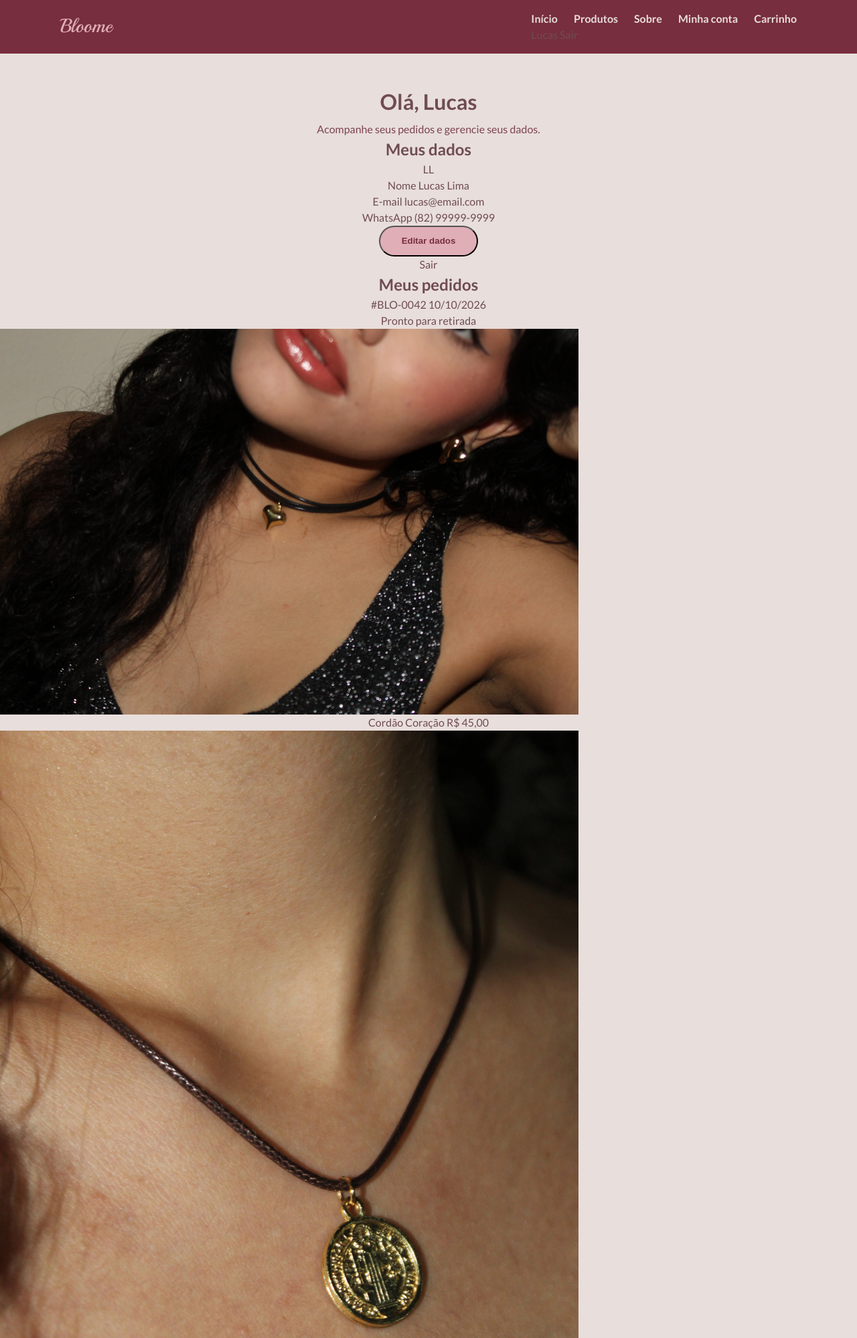
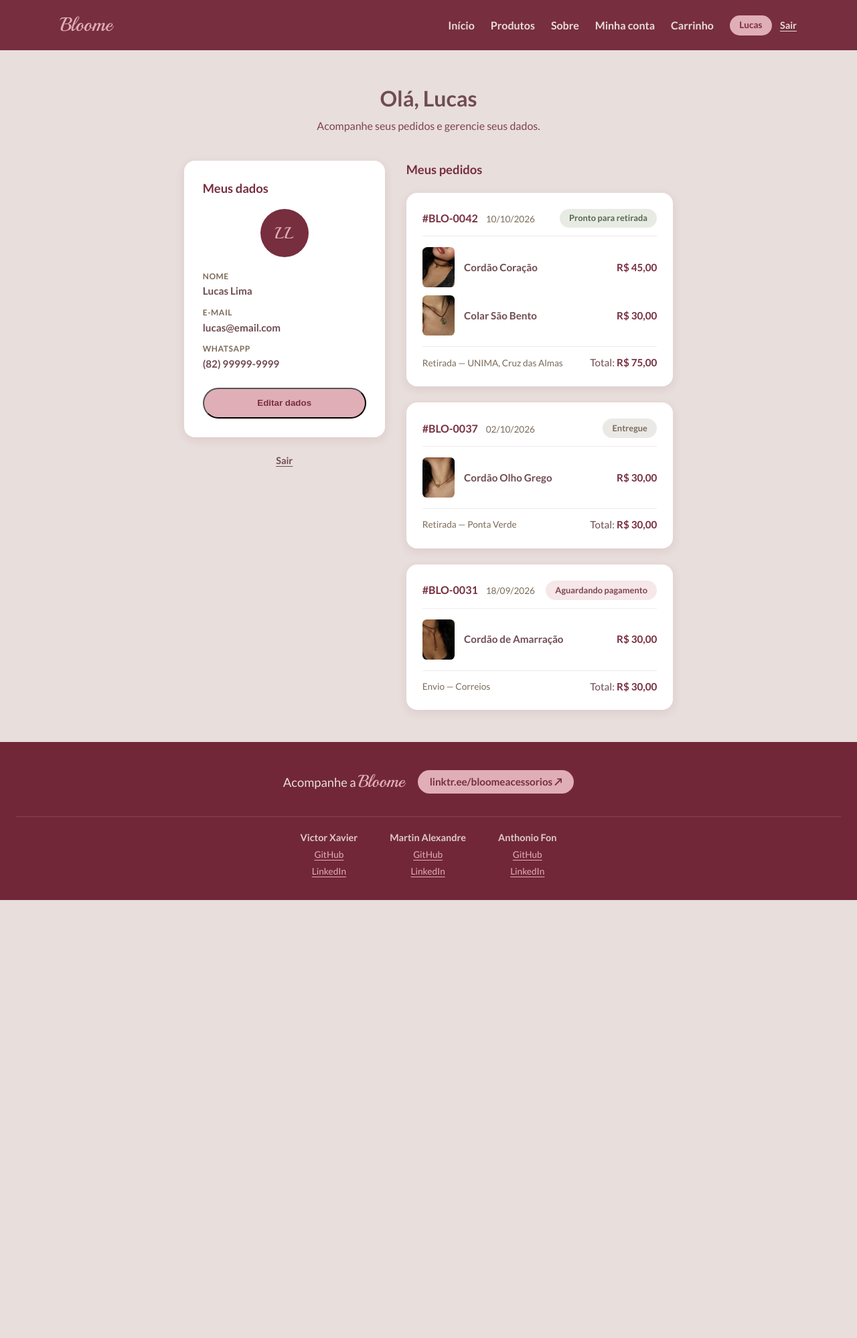
Before and after one commit to martin-alexandre-707/bloome-catalogo, a Flask app: page /painel in a window 1280 px wide. Shown: the top 1998 px of the page at 67% size. After the commit the page ends 1344 px from the top, so only its background shows below. Run offline with Flask 3, Linux system fonts and the light colour scheme.

Commit message:
adiciona funcao aos forms

```diff
--- a/static/css/styles.css
+++ b/static/css/styles.css
@@ -661,7 +661,314 @@ img {
 }
 
 
+/* ===== Meu painel (painel.html) ===== */
+.navbar__right {
+  display: flex;
+  align-items: center;
+  gap: 1.5rem;
+}
+
+.navbar__user-box {
+  display: flex;
+  align-items: center;
+  gap: 0.75rem;
+}
+
+.navbar__user {
+  background: var(--color-rose-light);
+  color: var(--color-wine);
+  font-weight: 700;
+  font-size: 0.85rem;
+  padding: 0.3rem 0.9rem;
+  border-radius: 999px;
+}
+
+.navbar__logout {
+  color: var(--color-cream);
+  font-size: 0.9rem;
+  font-weight: 600;
+  text-decoration: underline;
+  text-underline-offset: 3px;
+}
+
+.navbar__logout:hover {
+  color: var(--color-rose-light);
+}
+
+.navbar__logout:focus-visible {
+  outline: 2px solid var(--color-cream);
+  outline-offset: 3px;
+  border-radius: 3px;
+}
+
+
+.painel {
+  display: grid;
+  grid-template-columns: 300px 1fr;
+  gap: 2rem;
+  max-width: 1000px;
+  margin: 2.5rem auto 0;
+  align-items: start;
+  text-align: left;
+}
+
+.painel__perfil {
+  display: flex;
+  flex-direction: column;
+  gap: 1.5rem;
+}
+
+.painel__perfil-card,
+.painel__editar {
+  background: #fff;
+  border-radius: 1rem;
+  padding: 1.75rem;
+  box-shadow: 0 4px 14px rgba(119, 46, 63, 0.10);
+}
+
+.painel__titulo {
+  color: var(--color-wine);
+  font-size: 1.15rem;
+  font-weight: 700;
+  margin-bottom: 1rem;
+}
+
+.painel__avatar {
+  width: 4.5rem;
+  height: 4.5rem;
+  border-radius: 50%;
+  background: var(--color-wine);
+  color: var(--color-rose-light);
+  font-family: var(--font-script);
+  font-size: 1.5rem;
+  display: flex;
+  align-items: center;
+  justify-content: center;
+  margin: 0 auto 1.25rem;
+}
+
+.painel__info {
+  list-style: none;
+  display: flex;
+  flex-direction: column;
+  gap: 0.75rem;
+}
+
+.painel__info li {
+  display: flex;
+  flex-direction: column;
+  gap: 0.1rem;
+}
+
+.painel__info-label {
+  font-size: 0.75rem;
+  font-weight: 600;
+  text-transform: uppercase;
+  letter-spacing: 0.05em;
+  color: var(--color-taupe);
+}
+
+.painel__info-value {
+  font-size: 0.95rem;
+  font-weight: 700;
+  color: var(--color-mauve);
+  overflow-wrap: anywhere;
+}
+
+.painel__btn-editar {
+  width: 100%;
+  margin-top: 1.5rem;
+}
+
+.painel__editar-acoes {
+  display: flex;
+  flex-direction: column;
+  gap: 0.75rem;
+  margin-top: 1.5rem;
+}
+
+.painel__btn-salvar {
+  width: 100%;
+}
+
+.painel__btn-cancelar {
+  border: none;
+  background: transparent;
+  font: inherit;
+  font-size: 0.9rem;
+  font-weight: 600;
+  color: var(--color-mauve);
+  cursor: pointer;
+  text-decoration: underline;
+  text-underline-offset: 3px;
+}
+
+.painel__btn-cancelar:hover {
+  color: var(--color-wine);
+}
+
+.painel__btn-cancelar:focus-visible {
+  outline: 2px solid var(--color-wine);
+  outline-offset: 2px;
+  border-radius: 3px;
+}
+
+.painel__btn-sair {
+  display: block;
+  text-align: center;
+  color: var(--color-mauve);
+  font-size: 0.9rem;
+  font-weight: 600;
+  text-decoration: underline;
+  text-underline-offset: 3px;
+}
+
+.painel__btn-sair:hover {
+  color: var(--color-wine);
+}
+
+.painel__btn-sair:focus-visible {
+  outline: 2px solid var(--color-wine);
+  outline-offset: 3px;
+  border-radius: 3px;
+}
+
+
+.painel__pedidos .painel__titulo {
+  margin-bottom: 1.25rem;
+}
+
+.painel__lista-pedidos {
+  list-style: none;
+  display: flex;
+  flex-direction: column;
+  gap: 1.5rem;
+}
+
+.pedido {
+  background: #fff;
+  border-radius: 1rem;
+  padding: 1.5rem;
+  box-shadow: 0 4px 14px rgba(119, 46, 63, 0.10);
+}
+
+.pedido__header {
+  display: flex;
+  align-items: center;
+  justify-content: space-between;
+  gap: 1rem;
+  flex-wrap: wrap;
+  padding-bottom: 0.75rem;
+  border-bottom: 1px solid rgba(119, 46, 63, 0.10);
+  margin-bottom: 1rem;
+}
+
+.pedido__identificacao {
+  display: flex;
+  align-items: baseline;
+  gap: 0.75rem;
+}
+
+.pedido__numero {
+  color: var(--color-wine);
+  font-size: 1rem;
+  font-weight: 700;
+}
+
+.pedido__data {
+  color: var(--color-taupe);
+  font-size: 0.85rem;
+}
+
+.pedido__status {
+  border-radius: 999px;
+  padding: 0.3rem 0.9rem;
+  font-size: 0.8rem;
+  font-weight: 700;
+  white-space: nowrap;
+}
+
+.pedido__status--pronto {
+  background: rgba(138, 154, 123, 0.20);
+  color: #55684a;
+}
+
+.pedido__status--aguardando {
+  background: rgba(224, 174, 182, 0.30);
+  color: var(--color-rose-deep);
+}
+
+.pedido__status--entregue {
+  background: rgba(122, 106, 89, 0.15);
+  color: var(--color-taupe);
+}
+
+.pedido__itens {
+  list-style: none;
+  display: flex;
+  flex-direction: column;
+  gap: 0.75rem;
+}
+
+.pedido__item {
+  display: flex;
+  align-items: center;
+  gap: 0.9rem;
+}
+
+.pedido__item-img {
+  width: 3rem;
+  aspect-ratio: 4 / 5;
+  object-fit: cover;
+  border-radius: 0.4rem;
+  flex-shrink: 0;
+}
+
+.pedido__item-nome {
+  flex: 1;
+  font-size: 0.95rem;
+  font-weight: 700;
+  color: var(--color-mauve);
+}
+
+.pedido__item-preco {
+  font-size: 0.95rem;
+  font-weight: 700;
+  color: var(--color-wine);
+  white-space: nowrap;
+}
+
+.pedido__footer {
+  display: flex;
+  align-items: center;
+  justify-content: space-between;
+  gap: 1rem;
+  flex-wrap: wrap;
+  margin-top: 1rem;
+  padding-top: 0.75rem;
+  border-top: 1px solid rgba(119, 46, 63, 0.10);
+}
+
+.pedido__entrega {
+  color: var(--color-taupe);
+  font-size: 0.85rem;
+}
+
+.pedido__total {
+  font-size: 0.95rem;
+  color: var(--color-mauve);
+}
+
+.pedido__total strong {
+  color: var(--color-wine);
+}
+
+
 @media (max-width: 980px) {
+  .painel {
+    grid-template-columns: 1fr;
+  }
+
   .cart {
     flex-direction: column;
   }
@@ -677,6 +984,10 @@ img {
   .auth {
     margin: 2rem 1rem 0;
     padding: 1.5rem 1.25rem;
+  }
+
+  .painel {
+    margin: 2rem 1rem 0;
   }
 
   .products {
--- a/templates/conta.html
+++ b/templates/conta.html
@@ -16,7 +16,7 @@
         </div>
 
         <section class="auth__panel" id="painel-entrar" role="tabpanel" aria-labelledby="aba-entrar">
-            <form class="auth__form" aria-label="Entrar na conta">
+            <form class="auth__form" aria-label="Entrar na conta" action="{{ url_for('painel') }}">
                 <div class="form-field">
                     <label for="login-email">E-mail:</label>
                     <input type="email" id="login-email" name="email" placeholder="seu@email.com" required autocomplete="email">
@@ -30,7 +30,7 @@
         </section>
 
         <section class="auth__panel" id="painel-criar" role="tabpanel" aria-labelledby="aba-criar" hidden>
-            <form class="auth__form" aria-label="Criar conta">
+            <form class="auth__form" aria-label="Criar conta" action="{{ url_for('painel') }}">
                 <div class="form-field">
                     <label for="conta-nome">Nome completo:</label>
                     <input type="text" id="conta-nome" name="nome" placeholder="Digite seu nome" required autocomplete="name">
```
